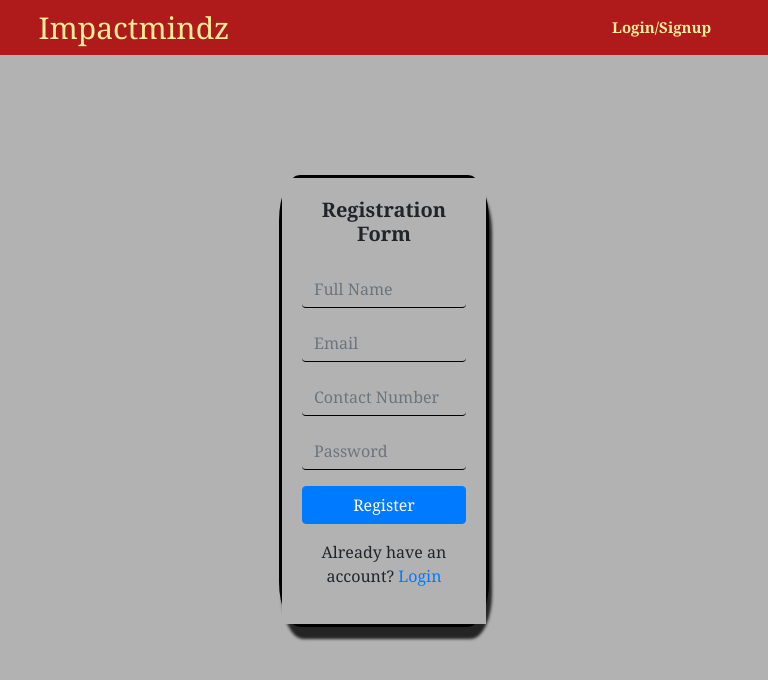
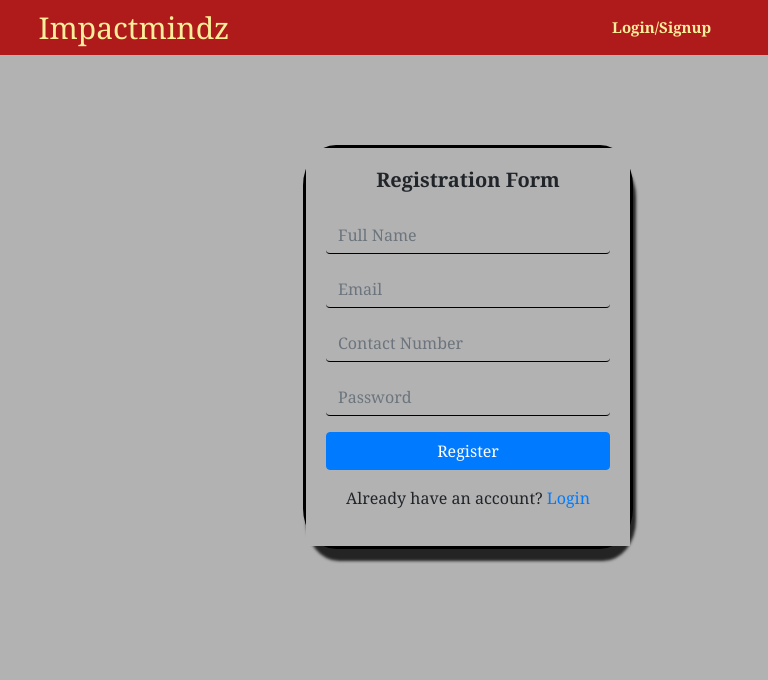
Before and after one commit to pythonpioneer/property-finder-frontend, a React (Create React App) app: page / in a window 768 px wide. Shown: the top 680 px of the page. Built offline with nearby package versions, Linux system fonts and the light colour scheme.

Commit message:
register is responsive

```diff
--- a/src/App.css
+++ b/src/App.css
@@ -24,3 +24,30 @@
 input {
     border-bottom: 1px solid black;
 }
+@media (min-width: 320px) and (max-width: 768px) {
+    .card-design {
+        width: 290px;
+        margin: 0 auto;
+        margin-top: 80px;
+    }
+}
+@media (min-width: 768px) and (max-width: 1024px) {
+    .col-md-4 {
+      margin-left: auto; /* Move the column to the right */
+      margin-right: 30%; /* Add some space from the right side */
+    }
+    .card-design {
+        width: 330px;
+        margin: 0 auto;
+        margin-top: 90px;
+    }
+  }
+
+
+@media (min-width: 1025px) {
+    .card-design {
+        width: 330px;
+        margin: 0 auto;
+        margin-top: 90px;
+    }
+}
--- a/src/components/forms/RegistrationForm.jsx
+++ b/src/components/forms/RegistrationForm.jsx
@@ -5,7 +5,7 @@ import '../../App.css';
 export default function RegistrationForm() {
     return (
         <div className="container">
-            <div className="row justify-content-center align-items-center" style={{ marginTop: "120px" }}>
+            <div className="row justify-content-center align-items-center">
                 <div className="col-md-4">
 
                     <div className="card card-design">
```
